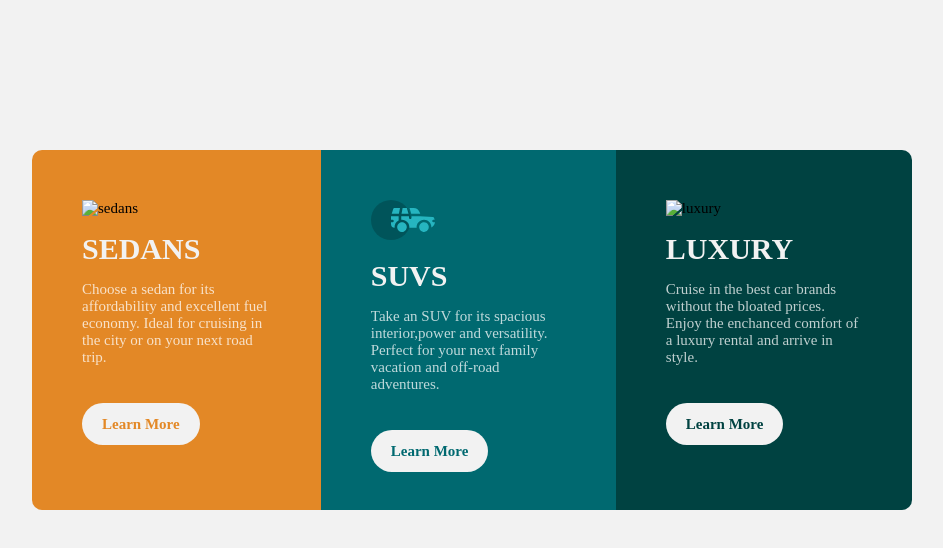
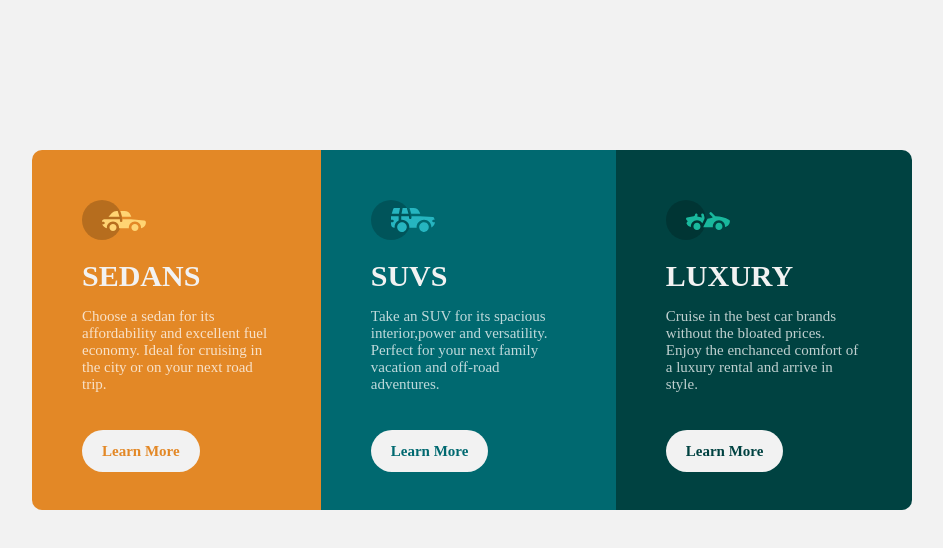
Before and after one commit to alaintresor/cars-preview, a plain HTML site: page index.html in a window 1280 px wide. Shown: the whole page, without its empty margins (168-1111 px from the left). Drawn offline with Linux system fonts and the light colour scheme; the site is published under a folder, as on GitHub Pages, so addresses that start at the root find nothing.

Commit message:
Update index.html

```diff
--- a/index.html
+++ b/index.html
@@ -6,7 +6,7 @@
     <meta http-equiv="X-UA-Compatible" content="IE=edge">
     <meta name="viewport" content="width=device-width, initial-scale=1.0">
     <link rel="stylesheet" href="style.css">
-    <link rel="shortcut icon" href="/images/favicon-32x32.png">
+    <link rel="shortcut icon" href="images/favicon-32x32.png">
     <link href="https://fonts.google.com/specimen/Lexend+Deca">
     <title>cars preview</title>
 </head>
@@ -14,7 +14,7 @@
 <body>
     <div class="container">
         <div class="sedans">
-            <img class="img1" src="/images/icon-sedans.svg" alt="sedans">
+            <img class="img1" src="images/icon-sedans.svg" alt="sedans">
 
             <h1>SEDANS</h1>
             <P>
@@ -36,7 +36,7 @@
             <a href="#" class="cta">Learn More</a>
         </div>
         <div class="luxury">
-            <img class="img1" src="/images/icon-luxury.svg" alt="luxury">
+            <img class="img1" src="images/icon-luxury.svg" alt="luxury">
 
             <h1>LUXURY</h1>
             <P>
```
